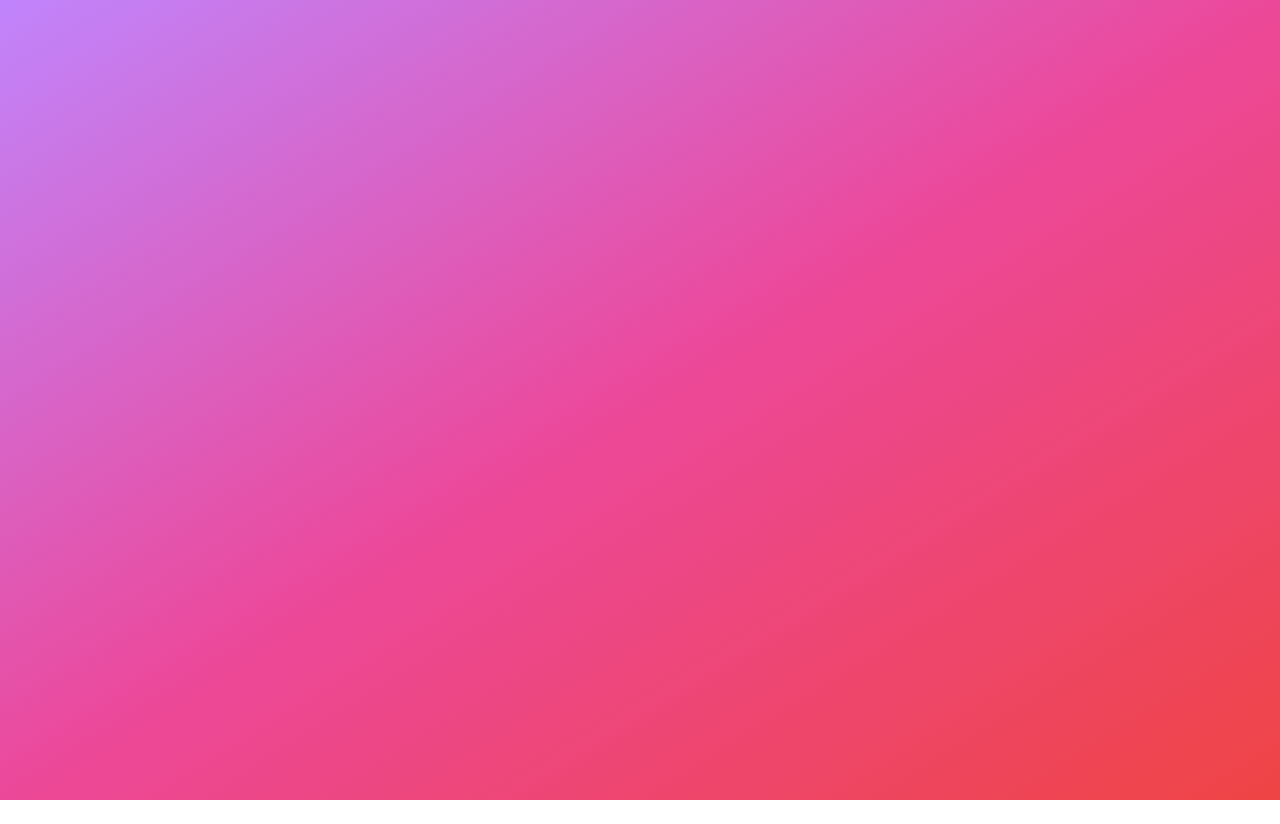
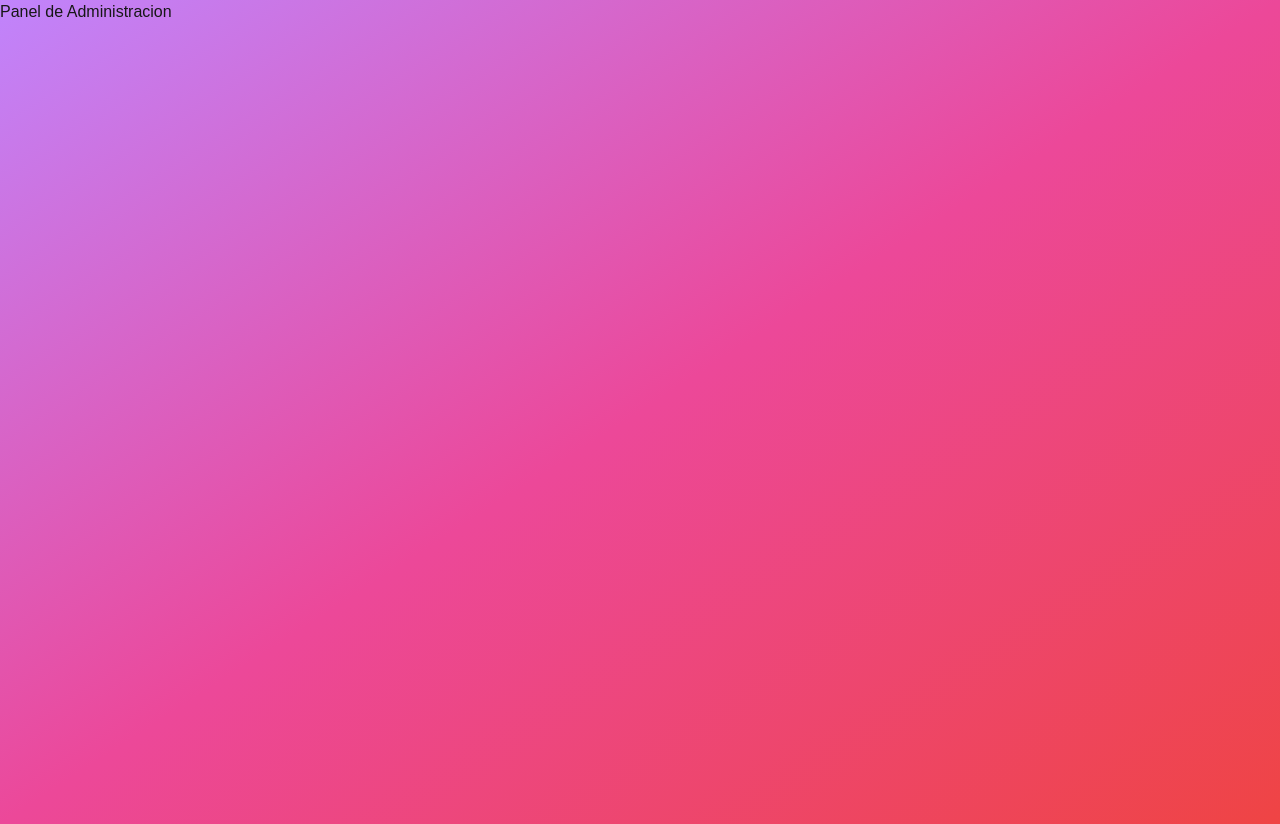
Before and after one commit to JuanCalderon2005/services, a Next.js app: page / in a window 1280 px wide. Before the commit the page ends 800 px from the top, so only its background shows below. Built offline with nearby package versions, Linux system fonts and the light colour scheme.

Commit message:
add layout component and title component

```diff
--- /dev/null
+++ b/src/app/components/atoms/title/title.tsx
@@ -0,0 +1,7 @@
+import React from 'react'
+
+export default function Title() {
+  return (
+    <h1>Panel de Administracion</h1>
+  )
+}
--- /dev/null
+++ b/src/app/components/layouts/layout.tsx
@@ -0,0 +1,24 @@
+'use client';
+
+import React from 'react'
+import styled from 'styled-components'
+import Title from '../atoms/title/title';
+
+interface LayoutProps {
+    children: React.ReactNode
+}
+
+const Layout = styled.div`
+display: flex;
+flex-direction: column;
+`;
+
+
+export default function layoutComponent({ children }: LayoutProps) {
+    return (
+        <>
+            <Title />
+            <Layout>{children}</Layout>
+        </>
+    )
+}
--- a/src/app/layout.tsx
+++ b/src/app/layout.tsx
@@ -1,6 +1,7 @@
 import type { Metadata } from "next";
 import localFont from "next/font/local";
 import "./globals.css";
+import LayoutComponent from "./components/layouts/layout";
 
 const geistSans = localFont({
   src: "./fonts/GeistVF.woff",
@@ -28,7 +29,7 @@ export default function RootLayout({
       <body
         className={`${geistSans.variable} ${geistMono.variable} antialiased`}
       >
-        {children}
+        <LayoutComponent>{children}</LayoutComponent>
       </body>
     </html>
   );
```
Also changed, not shown: package.json (+5 -4 lines), 1 other file (tests, documents, lock files or other folders).
